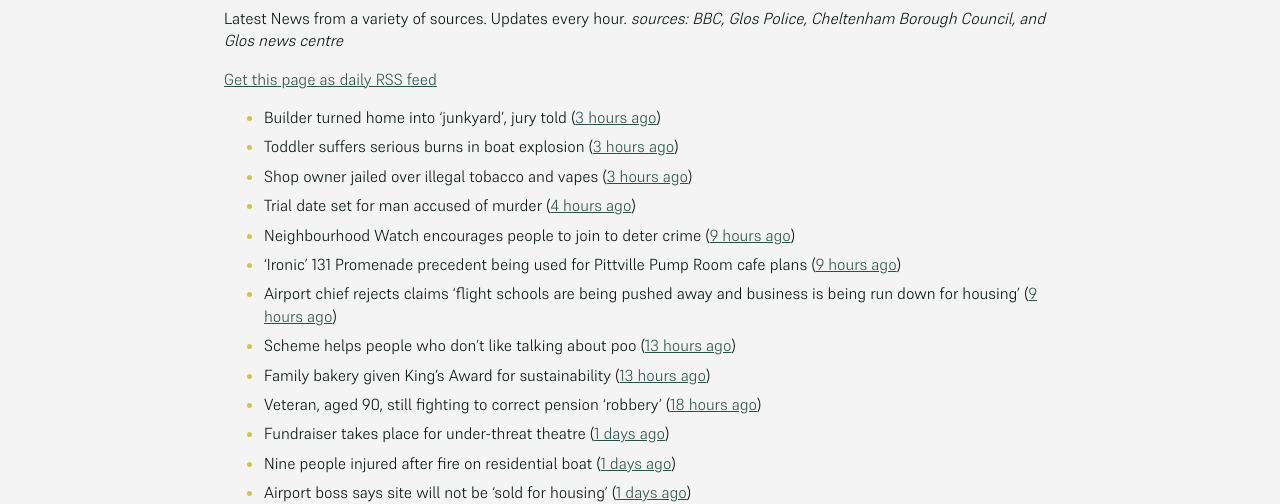
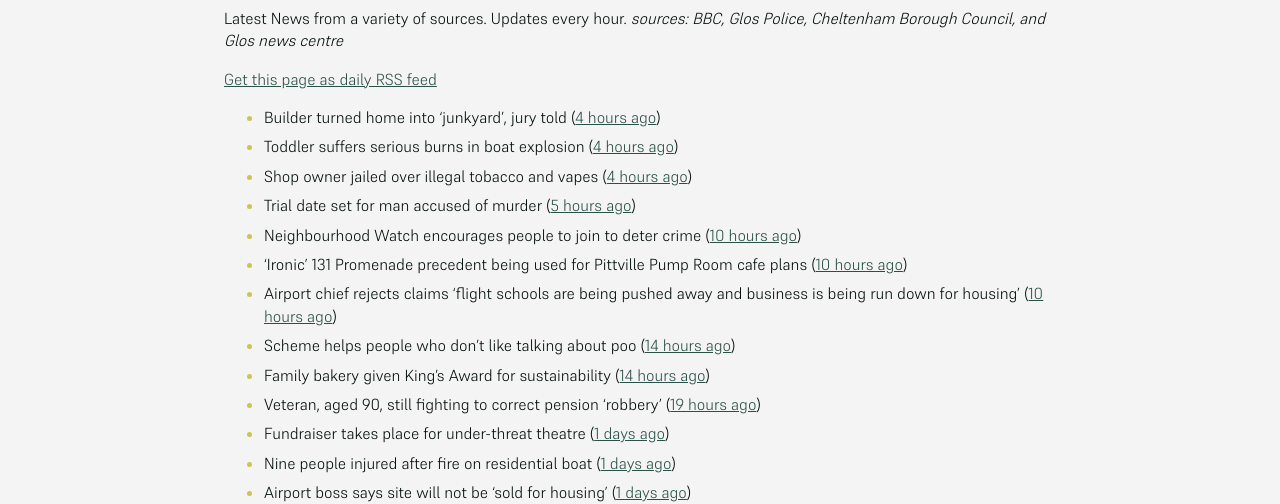
Before and after one commit to mat-0/cheltenham-open-data, a Jekyll site: the page built from _pages/news.md, in a window 1280 px wide. Shown: the part 266-770 px from the top of the page. Built offline with Jekyll 4.4.1, drawn with Linux system fonts in a browser that asks for light colours.

Commit message:
Updated 2025-06-02 19:58:01

```diff
--- a/_pages/news.md
+++ b/_pages/news.md
@@ -12,16 +12,16 @@ _sources: BBC, Glos Police, Cheltenham Borough Council, and Glos news centre_
 [Get this page as daily RSS feed](/daily.rss)
 
 <!-- news_marker starts -->
-- Builder turned home into 'junkyard', jury told ([3 hours ago](https://www.bbc.com/news/articles/c7v7jqygvlpo))
-- Toddler suffers serious burns in boat explosion ([3 hours ago](https://www.bbc.com/news/articles/c1j5k49zg9yo))
-- Shop owner jailed over illegal tobacco and vapes ([3 hours ago](https://www.bbc.com/news/articles/c071jlz50peo))
-- Trial date set for man accused of murder ([4 hours ago](https://www.bbc.com/news/articles/cy75j4rr1x1o))
-- Neighbourhood Watch encourages people to join to deter crime ([9 hours ago](https://gloucesternewscentre.co.uk/neighbourhood-watch-encourages-people-to-join-to-deter-crime/))
-- ‘Ironic’ 131 Promenade precedent being used for Pittville Pump Room cafe plans ([9 hours ago](https://gloucesternewscentre.co.uk/ironic-131-promenade-precedent-being-used-for-pittville-pump-room-cafe-plans/))
-- Airport chief rejects claims ‘flight schools are being pushed away and business is being run down for housing’ ([9 hours ago](https://gloucesternewscentre.co.uk/airport-chief-rejects-claims-flight-schools-are-being-pushed-away-and-business-is-being-run-down-for-housing/))
-- Scheme helps people who don't like talking about poo ([13 hours ago](https://www.bbc.com/news/articles/cg711227mv2o))
-- Family bakery given King's Award for sustainability ([13 hours ago](https://www.bbc.com/news/articles/crr7ezreqedo))
-- Veteran, aged 90, still fighting to correct pension 'robbery' ([18 hours ago](https://www.bbc.com/news/articles/c2d5l7k3p31o))
+- Builder turned home into 'junkyard', jury told ([4 hours ago](https://www.bbc.com/news/articles/c7v7jqygvlpo))
+- Toddler suffers serious burns in boat explosion ([4 hours ago](https://www.bbc.com/news/articles/c1j5k49zg9yo))
+- Shop owner jailed over illegal tobacco and vapes ([4 hours ago](https://www.bbc.com/news/articles/c071jlz50peo))
+- Trial date set for man accused of murder ([5 hours ago](https://www.bbc.com/news/articles/cy75j4rr1x1o))
+- Neighbourhood Watch encourages people to join to deter crime ([10 hours ago](https://gloucesternewscentre.co.uk/neighbourhood-watch-encourages-people-to-join-to-deter-crime/))
+- ‘Ironic’ 131 Promenade precedent being used for Pittville Pump Room cafe plans ([10 hours ago](https://gloucesternewscentre.co.uk/ironic-131-promenade-precedent-being-used-for-pittville-pump-room-cafe-plans/))
+- Airport chief rejects claims ‘flight schools are being pushed away and business is being run down for housing’ ([10 hours ago](https://gloucesternewscentre.co.uk/airport-chief-rejects-claims-flight-schools-are-being-pushed-away-and-business-is-being-run-down-for-housing/))
+- Scheme helps people who don't like talking about poo ([14 hours ago](https://www.bbc.com/news/articles/cg711227mv2o))
+- Family bakery given King's Award for sustainability ([14 hours ago](https://www.bbc.com/news/articles/crr7ezreqedo))
+- Veteran, aged 90, still fighting to correct pension 'robbery' ([19 hours ago](https://www.bbc.com/news/articles/c2d5l7k3p31o))
 - Fundraiser takes place for under-threat theatre ([1 days ago](https://www.bbc.com/news/articles/c4gk0edy66yo))
 - Nine people injured after fire on residential boat ([1 days ago](https://www.bbc.com/news/articles/crr7xz5r2z9o))
 - Airport boss says site will not be 'sold for housing' ([1 days ago](https://www.bbc.com/news/articles/cnv1gj0dl4eo))
```
Also changed, not shown: _data/flood.json (+4 -4 lines), _pages/fix-my-street.md (+1 -1 lines), index.md (+5 -5 lines).
